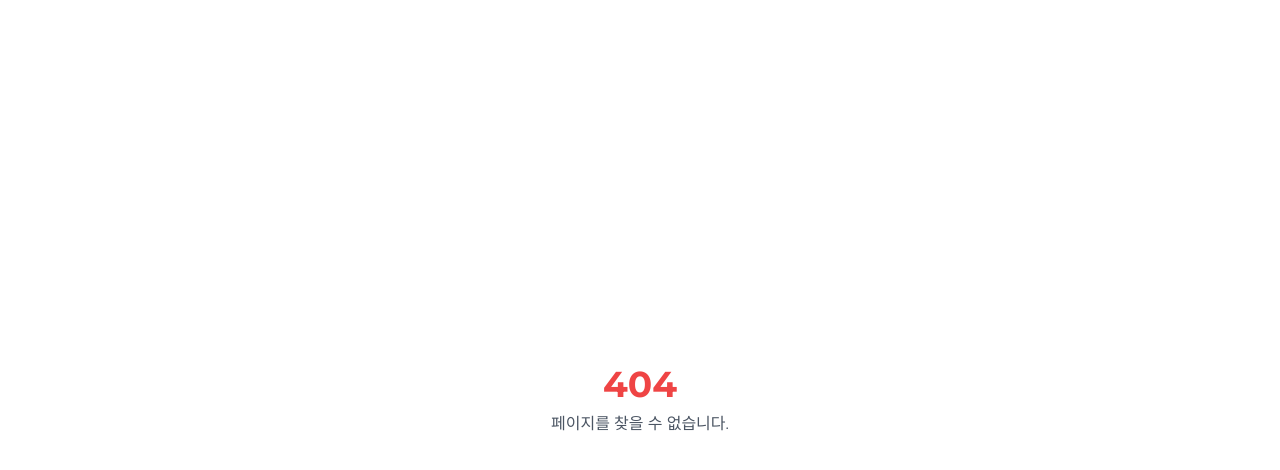
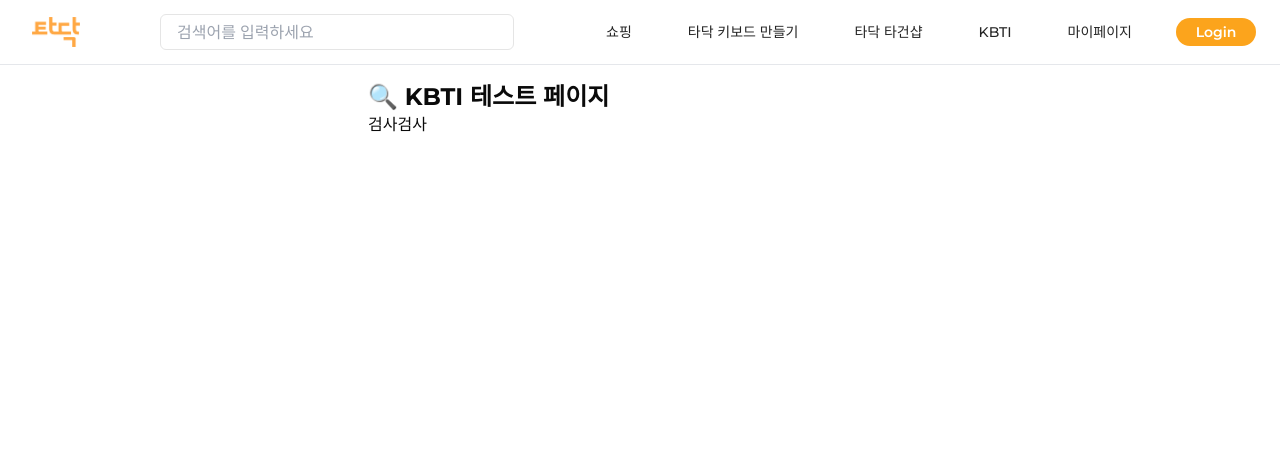
Before and after one commit to teamdadada/tadak, a React (Vite) app in the folder client/web/: page /kbti/test in a window 1280 px wide. Before the commit this address had no page. Shown: the top 470 px of the page. Built offline with nearby package versions, Linux system fonts and the light colour scheme; a web font is replaced by a local one.

Commit message:
[S12P31A703-396] [FE] feat: KBTI 검사 페이지 및 결과 페이지 컴포넌트·라우트 추가

```diff
--- a/client/web/src/pages/KbtiPage/KbtiPage.tsx
+++ b/client/web/src/pages/KbtiPage/KbtiPage.tsx
@@ -1,10 +1,11 @@
+import { Outlet } from 'react-router-dom'
+
 const KbtiPage = () => {
-    return (
-        <div className="p-4">
-            <h1 className="text-2xl font-bold">🔍 KBTI 테스트 페이지</h1>
-            <p>당신의 키보드 성향을 알아보세요!</p>
-        </div>
-    )
+  return (
+    <div className="min-h-[calc(100vh-4rem)] max-w-xl mx-auto">
+      <Outlet />
+    </div>
+  )
 }
 
 export default KbtiPage
--- /dev/null
+++ b/client/web/src/pages/KbtiPage/KbtiResultpage.tsx
@@ -0,0 +1,10 @@
+const KbtiResultPage = () => {
+  return (
+    <div className="p-4">
+      <h1 className="text-2xl font-bold">🔍 KBTI 테스트 페이지</h1>
+      <p>결과결과</p>
+    </div>
+  )
+}
+
+export default KbtiResultPage
--- /dev/null
+++ b/client/web/src/pages/KbtiPage/KbtiStartPage.tsx
@@ -0,0 +1,13 @@
+import { Outlet } from 'react-router-dom'
+
+const KbtiStartPage = () => {
+  return (
+    <div className="p-4">
+      <h1 className="text-2xl font-bold">🔍 KBTI 테스트 페이지</h1>
+      <p>당신의 키보드 성향을 알아보세요!</p>
+      <Outlet />
+    </div>
+  )
+}
+
+export default KbtiStartPage
--- /dev/null
+++ b/client/web/src/pages/KbtiPage/KbtiTestPage.tsx
@@ -0,0 +1,10 @@
+const KbtiTestPage = () => {
+  return (
+    <div className="p-4">
+      <h1 className="text-2xl font-bold">🔍 KBTI 테스트 페이지</h1>
+      <p>검사검사</p>
+    </div>
+  )
+}
+
+export default KbtiTestPage
--- a/client/web/src/routes/AppRoutes.tsx
+++ b/client/web/src/routes/AppRoutes.tsx
@@ -18,6 +18,9 @@ import SimpleLayout from '@/components/layout/SimpleLayout'
 import ProductDetailPage from '@/pages/ProductPage/ProductDatailPage'
 import KakaoCallback from '@/pages/Account/LoginPage/KakaoCallbackPage'
 import NaverCallback from '@/pages/Account/LoginPage/NaverCallbackPage'
+import KbtiTestPage from '@/pages/KbtiPage/KbtiTestPage'
+import KbtiResultPage from '@/pages/KbtiPage/KbtiResultpage'
+import KbtiStartPage from '@/pages/KbtiPage/KbtiStartPage'
 
 const router = createBrowserRouter([
   {
@@ -30,7 +33,15 @@ const router = createBrowserRouter([
       { path: 'shop', element: <ShopPage /> }, // 쇼핑 페이지
       { path: 'customkeyboard', element: <CustomKeyboardPage /> }, // 커스텀 키보드 제작 페이지
       { path: 'soundtest', element: <SoundTestPage /> }, // 타건샵 페이지
-      { path: 'kbti', element: <KbtiPage /> }, // KBTI 페이지
+      {
+        path: 'kbti',
+        element: <KbtiPage />,
+        children: [
+          { path: '', element: <KbtiStartPage /> },
+          { path: 'test', element: <KbtiTestPage /> },
+          { path: 'result', element: <KbtiResultPage /> },
+        ],
+      }, // KBTI 페이지
       { path: 'product/:type/:id', element: <ProductDetailPage /> }, // 제품 상세 페이지
     ],
   },
```
